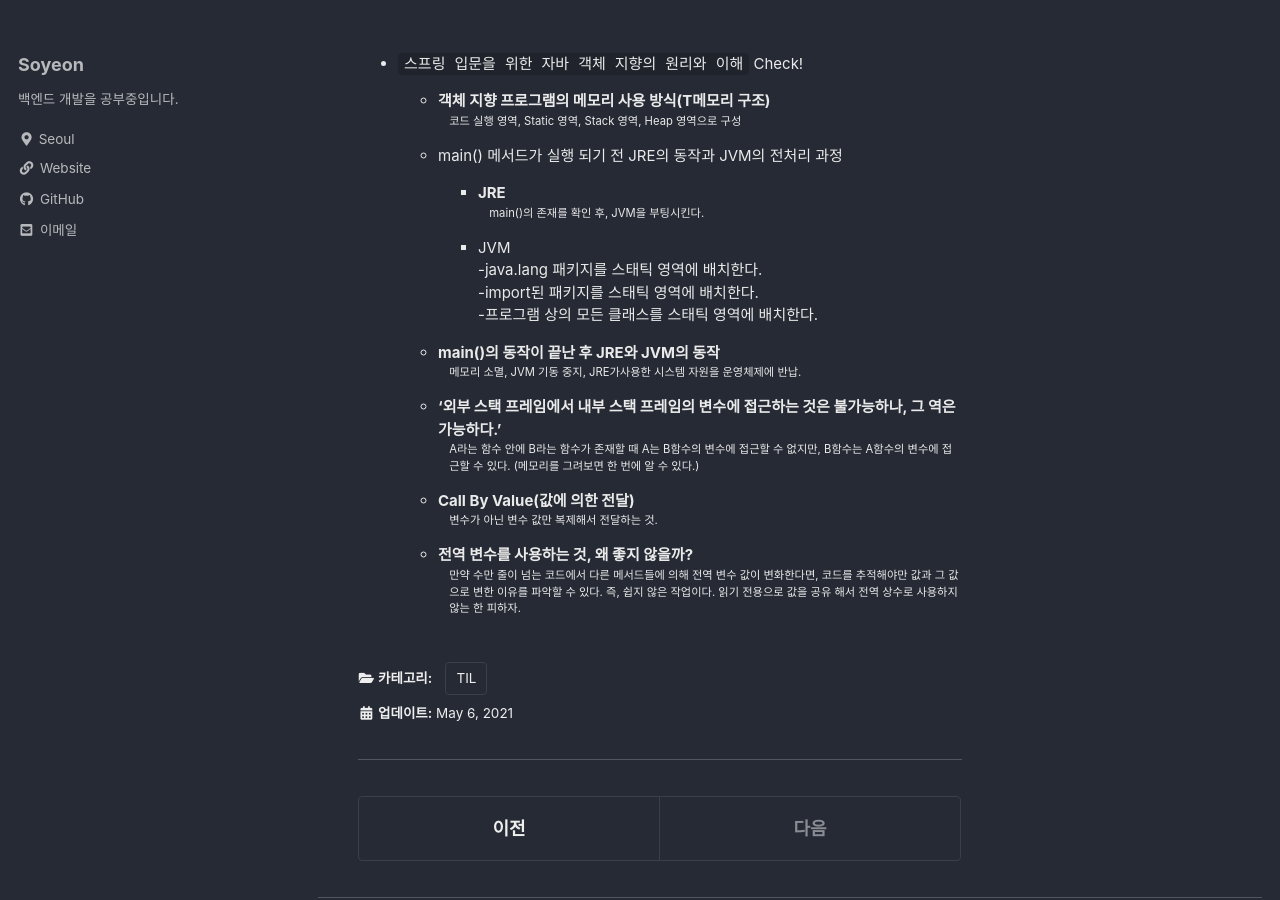
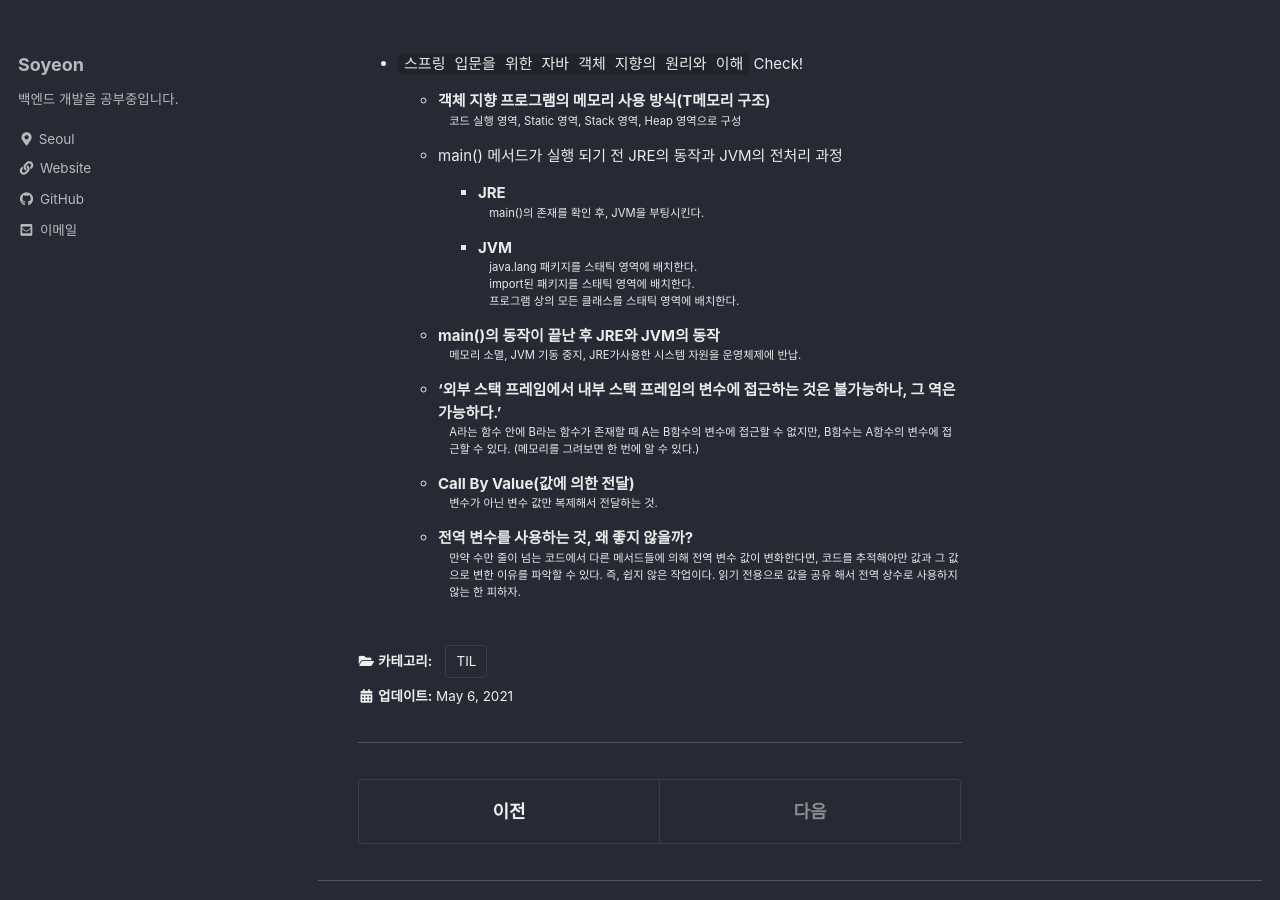
Before and after one commit to liv660/liv660.github.io, a Jekyll site: the page built from _posts/TIL/21.05.study/2021-05-06-study.md, in a window 1280 px wide and 900 px high, scrolled down 1287 px. Built offline with Jekyll 4.4.1, drawn with Linux system fonts in a browser that asks for light colours; cached includes are drawn as plain includes.

Commit message:
Update 05.06.TIL

```diff
--- a/_posts/TIL/21.05.study/2021-05-06-study.md
+++ b/_posts/TIL/21.05.study/2021-05-06-study.md
@@ -63,9 +63,9 @@ categories:
     + JRE <br/>
       : main()의 존재를 확인 후, JVM을 부팅시킨다.<br />
     + JVM <br />
-      -java.lang 패키지를 스태틱 영역에 배치한다. <br />
-      -import된 패키지를 스태틱 영역에 배치한다. <br />
-      -프로그램 상의 모든 클래스를 스태틱 영역에 배치한다.
+      : java.lang 패키지를 스태틱 영역에 배치한다. <br />
+      : import된 패키지를 스태틱 영역에 배치한다. <br />
+      : 프로그램 상의 모든 클래스를 스태틱 영역에 배치한다.
 
   + main()의 동작이 끝난 후 JRE와 JVM의 동작<br />
     : 메모리 소멸, JVM 기동 중지, JRE가사용한 시스템 자원을 운영체제에 반납.
```
